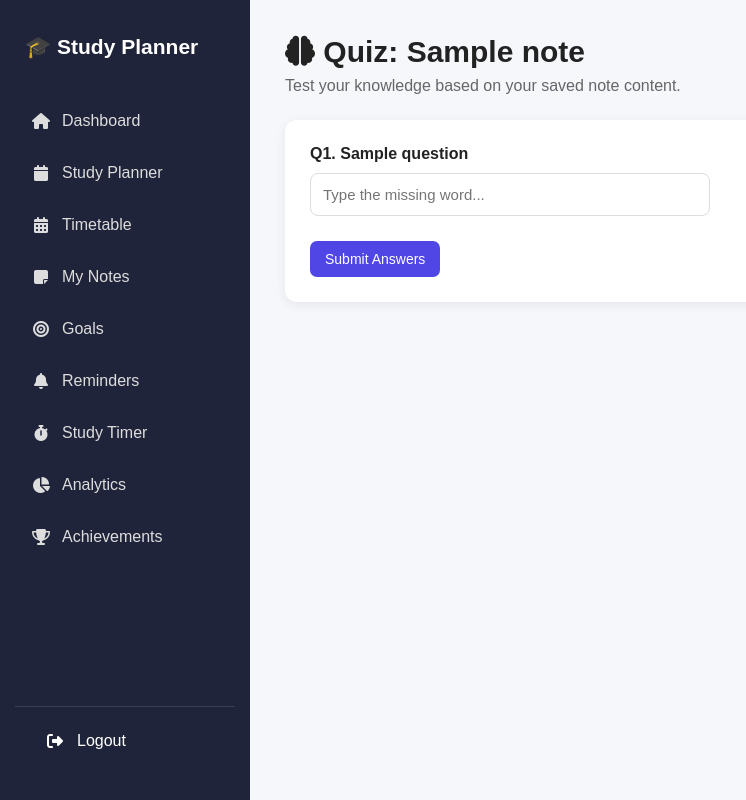
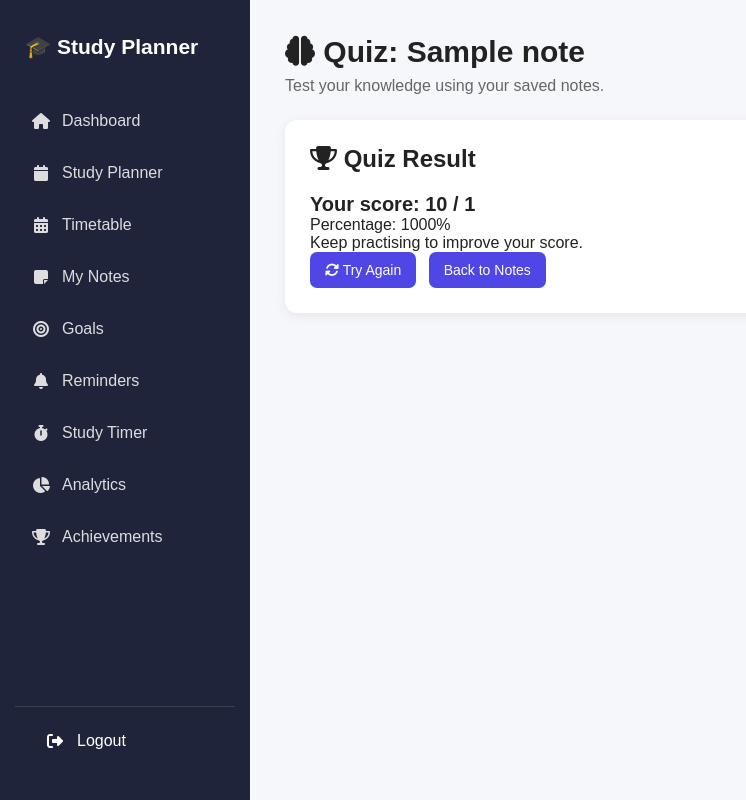
Before and after one commit to Shrutiry/student-study-planner, a Flask app: template templates/notes_quiz.html in a window 1280 px wide. Shown: the whole page, without its empty margins (0-746 px from the left). Run offline with Flask 3, Linux system fonts and the light colour scheme; the template is opened without the code that fills it: most values are stand-ins (such as "Sample title", 1, 10 or a date in 2020).

Commit message:
Update notes_quiz.html

```diff
--- a/templates/notes_quiz.html
+++ b/templates/notes_quiz.html
@@ -1,93 +1,135 @@
+
 <!DOCTYPE html>
 <html lang="en">
 <head>
     <meta charset="UTF-8">
+    <meta name="viewport" content="width=device-width, initial-scale=1.0">
+
     <title>Quiz: {{ note.title }}</title>
-    <link rel="stylesheet" href="{{ url_for('static', filename='style.css') }}">
-    <link rel="stylesheet" href="https://cdnjs.cloudflare.com/ajax/libs/font-awesome/6.4.0/css/all.min.css">
+
+    <link rel="stylesheet"
+          href="{{ url_for('static', filename='style.css') }}">
+
+    <link rel="stylesheet"
+          href="https://cdnjs.cloudflare.com/ajax/libs/font-awesome/6.4.0/css/all.min.css">
 </head>
+
 <body>
     <div class="layout">
+
         {% include '_sidebar.html' %}
+
         <main class="main">
+
             <div class="page-header">
-                <h1><i class="fa-solid fa-brain"></i> Quiz: {{ note.title }}</h1>
-                <p>Test your knowledge based on your saved note content.</p>
+                <h1>
+                    <i class="fa-solid fa-brain"></i>
+                    Quiz: {{ note.title }}
+                </h1>
+
+                <p>
+                    Test your knowledge using your saved notes.
+                </p>
             </div>
 
             {% if questions %}
-                <form method="POST" id="quiz-form" class="form-card">
-                    {% for q in questions %}
-                        <div style="margin-bottom: 25px;">
-                            <p style="font-weight: bold; margin-bottom: 10px;">Q{{ loop.index }}. {{ q.question }}</p>
-                            <input type="text" name="answer_{{ loop.index0 }}" placeholder="Type the missing word..." required style="max-width: 400px;">
-                            <!-- Hidden input to check answers client-side or server-side -->
-                            <input type="hidden" name="correct_{{ loop.index0 }}" value="{{ q.answer }}">
-                        </div>
-                    {% endfor %}
-                    <button type="submit" class="primary-btn">Submit Answers</button>
-                </form>
-                <div id="quiz-result" style="margin-top: 20px; font-size: 18px; font-weight: bold;"></div>
+
+                {% if score is not none %}
+                    <div class="form-card" style="margin-bottom: 20px;">
+                        <h2>
+                            <i class="fa-solid fa-trophy"></i>
+                            Quiz Result
+                        </h2>
+
+                        <p style="font-size: 20px; font-weight: bold;">
+                            Your score: {{ score }} / {{ questions|length }}
+                        </p>
+
+                        <p>
+                            Percentage:
+                            {{ ((score / (questions|length)) * 100)|round|int }}%
+                        </p>
+
+                        {% if score == questions|length %}
+                            <p>Excellent! You answered every question correctly.</p>
+                        {% else %}
+                            <p>Keep practising to improve your score.</p>
+                        {% endif %}
+
+                        <a href="{{ url_for('note_quiz', note_id=note.id) }}"
+                           class="primary-btn">
+                            <i class="fa-solid fa-rotate"></i>
+                            Try Again
+                        </a>
+
+                        <a href="{{ url_for('notes') }}"
+                           class="primary-btn"
+                           style="margin-left: 8px;">
+                            Back to Notes
+                        </a>
+                    </div>
+
+                {% else %}
+
+                    <form method="POST" class="form-card">
+
+                        {% for q in questions %}
+                            <div style="margin-bottom: 25px; padding-bottom: 18px; border-bottom: 1px solid #e5e7eb;">
+
+                                <p style="font-weight: bold; margin-bottom: 12px;">
+                                    Q{{ loop.index }}. {{ q.question }}
+                                </p>
+
+                                {% for option in q.options %}
+                                    <label style="display: block; margin: 10px 0; cursor: pointer;">
+                                        <input
+                                            type="radio"
+                                            name="question_{{ loop.index0 }}"
+                                            value="{{ option }}"
+                                            required
+                                            style="margin-right: 8px;"
+                                        >
+                                        {{ option }}
+                                    </label>
+                                {% endfor %}
+
+                            </div>
+                        {% endfor %}
+
+                        <button type="submit" class="primary-btn">
+                            <i class="fa-solid fa-check"></i>
+                            Submit Answers
+                        </button>
+
+                    </form>
+
+                {% endif %}
+
             {% else %}
+
                 <div class="empty-box">
-                    <h3>Not enough content to generate a quiz!</h3>
-                    <p>Try adding a bit more detail and longer sentences to this note so questions can be generated.</p>
-                    <a href="{{ url_for('notes') }}" class="primary-btn" style="margin-top: 15px; display: inline-block;">Back to Notes</a>
+                    <h3>
+                        <i class="fa-solid fa-book-open"></i>
+                        Not Enough Content
+                    </h3>
+
+                    <p>
+                        This note does not contain enough suitable text
+                        to generate quiz questions. Add more detailed
+                        sentences and try again.
+                    </p>
+
+                    <a href="{{ url_for('notes') }}"
+                       class="primary-btn"
+                       style="margin-top: 15px; display: inline-block;">
+                        <i class="fa-solid fa-arrow-left"></i>
+                        Back to Notes
+                    </a>
                 </div>
+
             {% endif %}
+
         </main>
     </div>
-
-    <script>
-        function gradeQuiz(event) {
-            event.preventDefault();
-            let blocks = document.querySelectorAll('.question-block');
-            let score = 0;
-            let total = blocks.length;
-
-            blocks.forEach((block) => {
-                let input = block.querySelector('input[name="user_answer"]');
-                let feedback = block.querySelector('.feedback-icon');
-                let correctAnswer = block.getAttribute('data-correct').trim().toLowerCase();
-                let userAnswer = input.value.trim().toLowerCase();
-
-                if (userAnswer === correctAnswer) {
-                    score++;
-                    input.style.borderColor = '#198754';
-                    input.style.backgroundColor = '#d1e7dd';
-                    feedback.style.color = '#198754';
-                    feedback.innerHTML = '<i class="fa-solid fa-check"></i> Correct!';
-                } else {
-                    input.style.borderColor = '#dc3545';
-                    input.style.backgroundColor = '#f8d7da';
-                    feedback.style.color = '#dc3545';
-                    feedback.innerHTML = `<i class="fa-solid fa-xmark"></i> Incorrect (Answer: <strong>${block.getAttribute('data-correct')}</strong>)`;
-                }
-            });
-
-            let resultDiv = document.getElementById('quiz-result');
-            resultDiv.innerHTML = `You scored ${score} out of ${total}!`;
-            resultDiv.style.color = score === total ? '#198754' : '#4f46e5';
-            // If user gets a perfect score, notify the backend to record achievement progress
-            if (score === total && total > 0) {
-                fetch('/notes/quiz/complete', {
-                    method: 'POST',
-                    headers: {
-                        'Content-Type': 'application/json',
-                    }
-                })
-                .then(response => response.json())
-                .then(data => {
-                    let badge = document.createElement('div');
-                    badge.style.marginTop = '10px';
-                    badge.style.color = '#198754';
-                    badge.style.fontWeight = 'bold';
-                    badge.innerHTML = '<i class="fa-solid fa-trophy"></i> Perfect Score! Achievement progress updated.';
-                    resultDiv.appendChild(badge);
-                })
-                .catch(error => console.error('Error recording achievement:', error));
-            }
-        }
-    </script>
 </body>
 </html>
```
